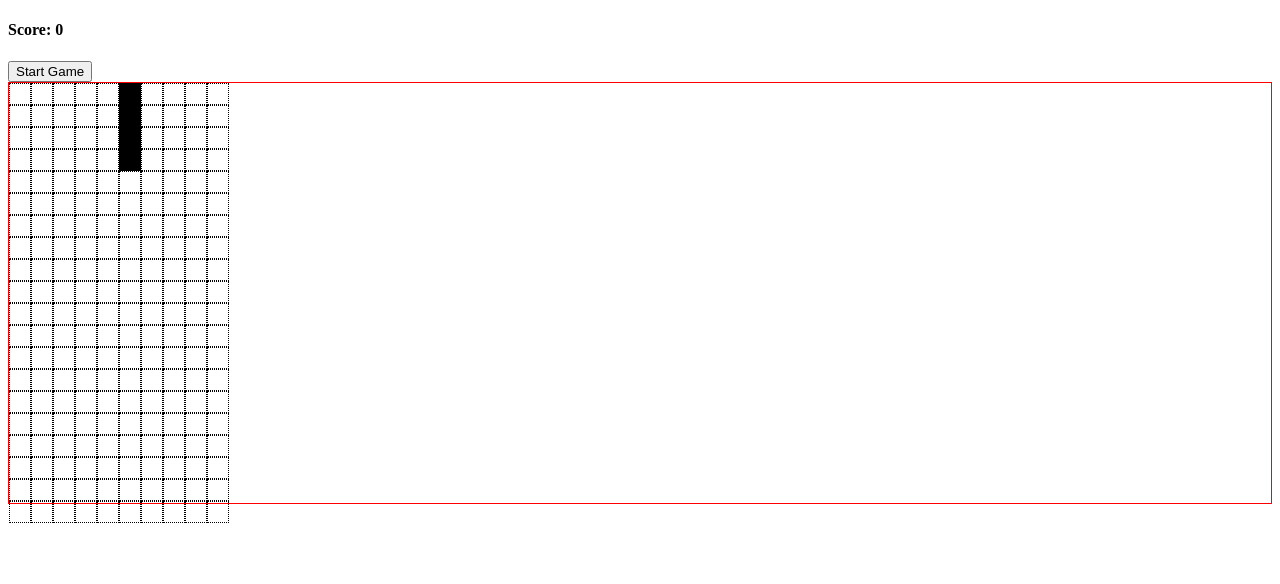
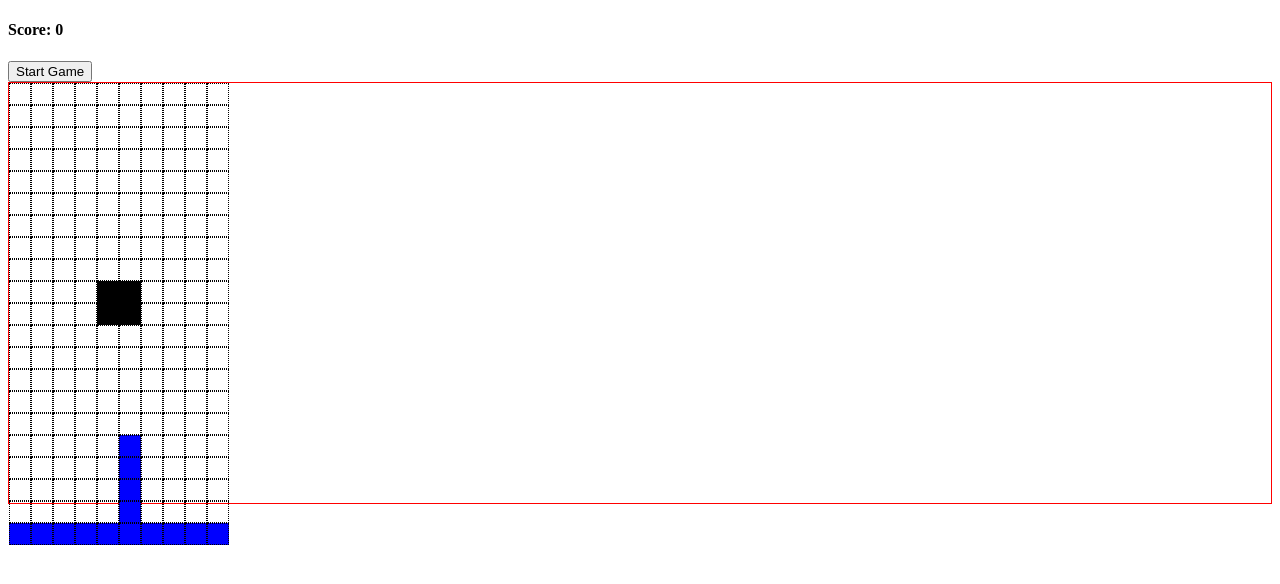
Before and after one commit to Jay-Wood/tetris-js, a plain HTML site: page index.html in a window 1280 px wide. Drawn offline with Linux system fonts and the light colour scheme.

Commit message:
pieces fall and freeze when they hit bottom

```diff
--- a/app.js
+++ b/app.js
@@ -52,6 +52,7 @@ document.addEventListener('DOMContentLoaded', () => {
 
 const allPieces = [jPiece, tPiece, lPiece, zPiece, oPiece, iPiece]
 
+//set starting position and rotation for pieces
 let currentPosition = 4;
 let currentRotation = 0;
 
@@ -60,14 +61,45 @@ let randomNum = Math.floor(Math.random()*allPieces.length)
 let activePiece = allPieces[randomNum][currentRotation]
 
 
-console.log(activePiece)
-
-//drawing pieces
+//draw piece
 function draw() {
     activePiece.forEach(index =>{
-        squares[currentPosition + index].classList.add('piece')
+        squares[currentPosition + index].classList.add("piece")
     })
 }
+
+//undraw piece
+function undraw() {
+    activePiece.forEach(index => {
+        squares[currentPosition + index].classList.remove("piece")
+    })
+}
+
+//set timing for pieces to move down grid
+let gameTimer = setInterval(moveDown, 200)
+
+//shift pieces down at gameTimer interval
+function moveDown() {
+    undraw()
+    currentPosition += width
+    draw()
+    freezePiece()
+}
+
+//freeze pieces that hit bottom of grid, start new piece
+function freezePiece() {
+    if(activePiece.some(index => squares[currentPosition + index + width].classList.contains("bottom"))) {
+        console.log("HIT BOTTOM")
+        activePiece.forEach(index => squares[currentPosition + index].classList.add("bottom"))
+        newRandomNum = Math.floor(Math.random() * allPieces.length)
+        randomNum = newRandomNum
+        activePiece = allPieces[randomNum][currentRotation]
+        currentPosition = 4
+        draw()
+    }
+
+}
+
 
 draw();
 
--- a/index.html
+++ b/index.html
@@ -215,7 +215,18 @@
         <div></div>
         <div></div>
 
-        </div>
+        <div class="bottom"></div>
+        <div class="bottom"></div>
+        <div class="bottom"></div>
+        <div class="bottom"></div>
+        <div class="bottom"></div>
+        <div class="bottom"></div>
+        <div class="bottom"></div>
+        <div class="bottom"></div>
+        <div class="bottom"></div>
+        <div class="bottom"></div>
+
+      </div>
     </div>
 
 </body>
--- a/styles.css
+++ b/styles.css
@@ -1,6 +1,6 @@
 .piece {
     background-color: black;
-    border: 2px solid blue;
+    /* border: 2px solid blue; */
 }
 
 #grid-container{
@@ -22,3 +22,7 @@
     width: 20px;
     /* background-color: yellow; */
 }
+
+.bottom {
+    background-color: blue;
+}
```
